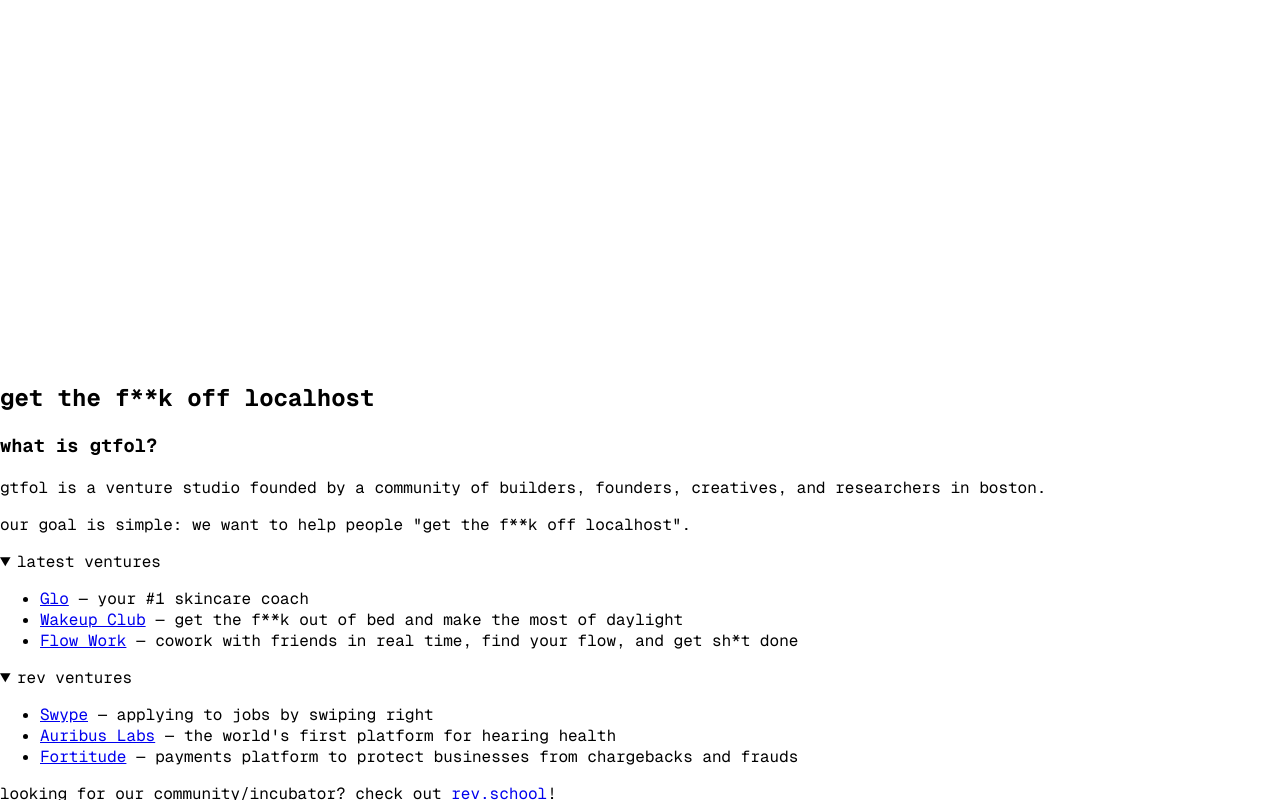
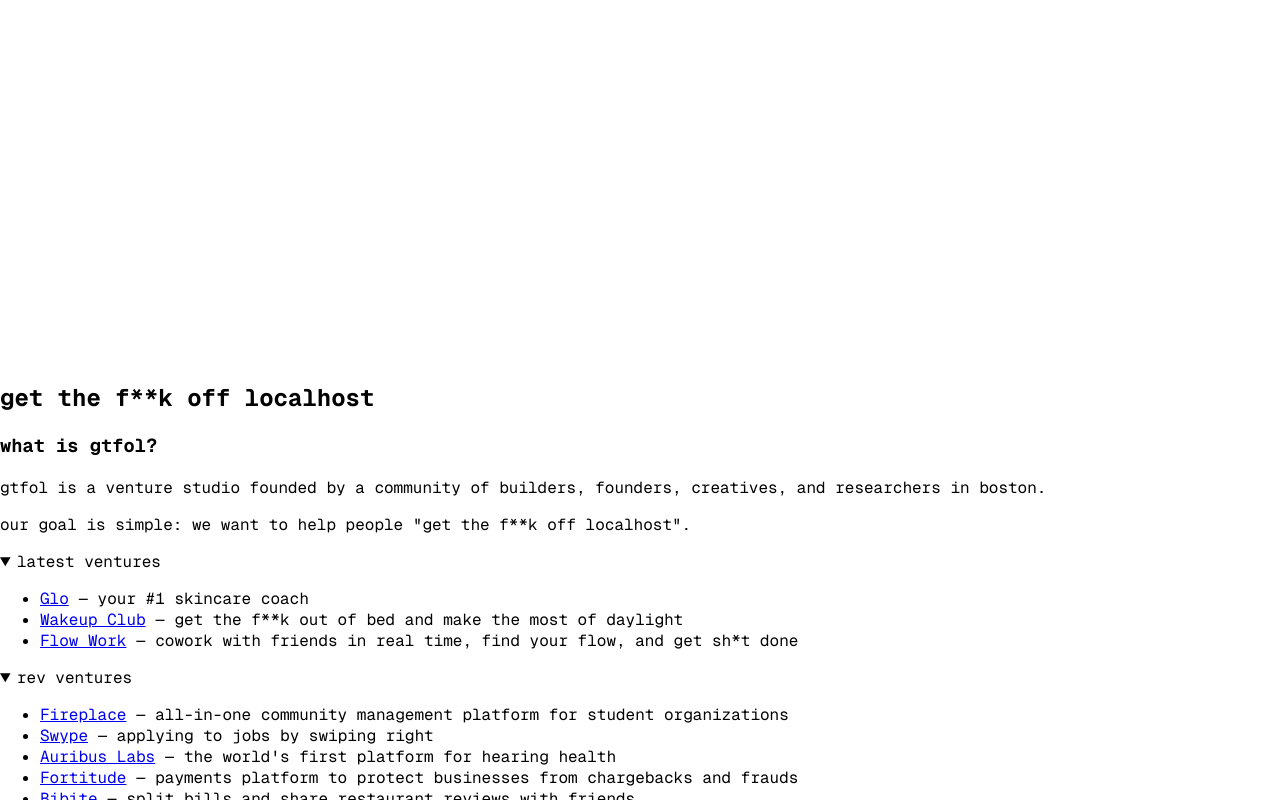
Before and after one commit to gtfol/gtfol.dev, a Next.js app: page / in a window 1280 px wide. Both pictures are taken after a click on the heading "rev ventures". Built offline with nearby package versions, Linux system fonts and the light colour scheme; no server answers; a web font is replaced by a local one.

Commit message:
update ventures links

```diff
--- a/src/app/page.tsx
+++ b/src/app/page.tsx
@@ -66,7 +66,16 @@
           <ul className="mt-4 space-y-2">
             <li>
               <a
-                href="https://oneswype.com"
+                href="https://makefireplace.com"
+                className="text-hype-purple-text hover:text-hype-purple-text-hover"
+              >
+                Fireplace
+              </a>{" "}
+              — all-in-one community management platform for student organizations
+            </li>
+            <li>
+              <a
+                href="https://swype.jobs"
                 className="text-hype-purple-text hover:text-hype-purple-text-hover"
               >
                 Swype
@@ -84,13 +93,22 @@
             </li>
             <li>
               <a
-                href="https://usefortitude.com/"
+                href="https://usefortitude.com"
                 className="text-hype-purple-text hover:text-hype-purple-text-hover"
               >
                 Fortitude
               </a>{" "}
               — payments platform to protect businesses from chargebacks and
               frauds
+            </li>
+            <li>
+              <a
+                href="https://bibite.app"
+                className="text-hype-purple-text hover:text-hype-purple-text-hover"
+              >
+                Bibite
+              </a>{" "}
+              — split bills and share restaurant reviews with friends
             </li>
           </ul>
         </details>
```
